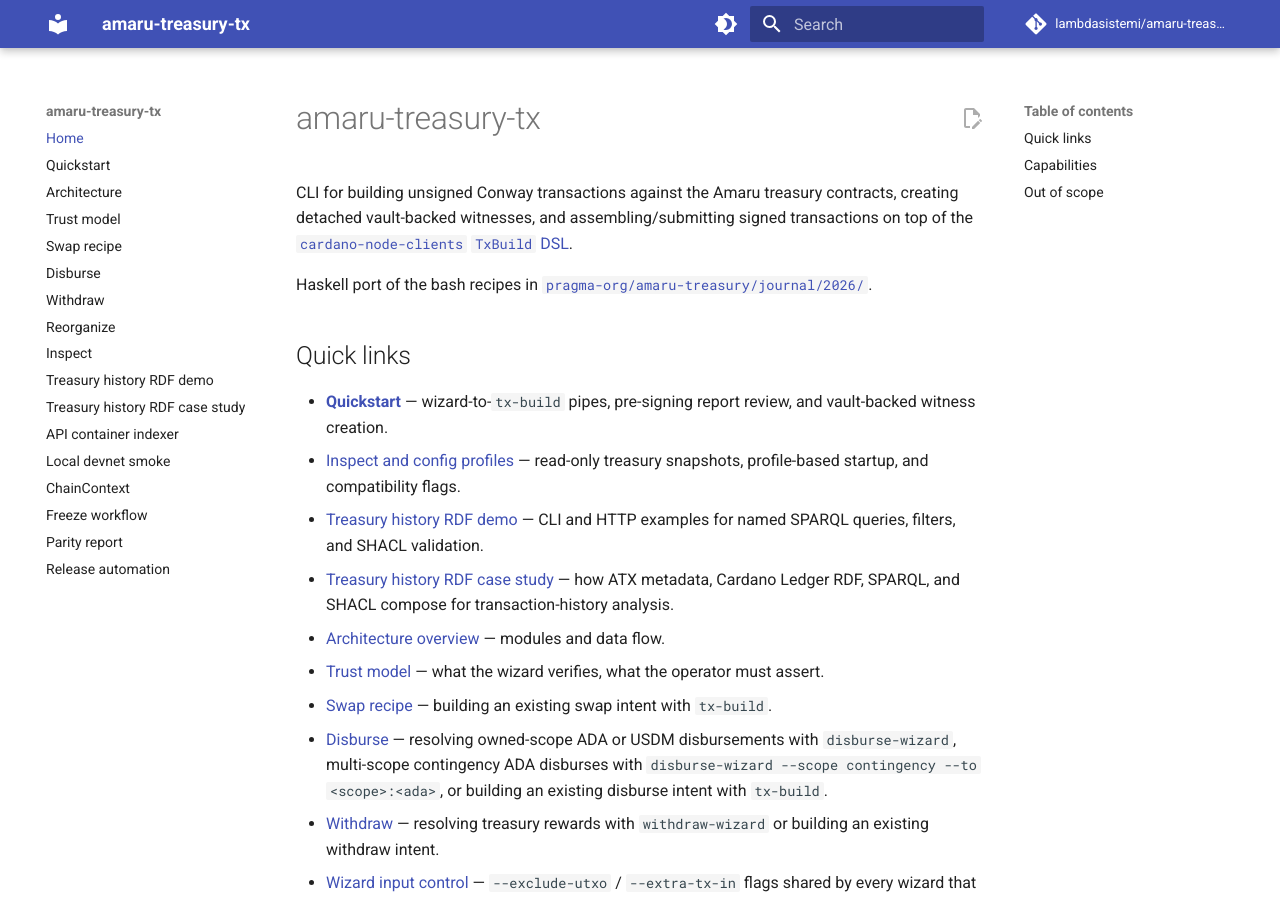
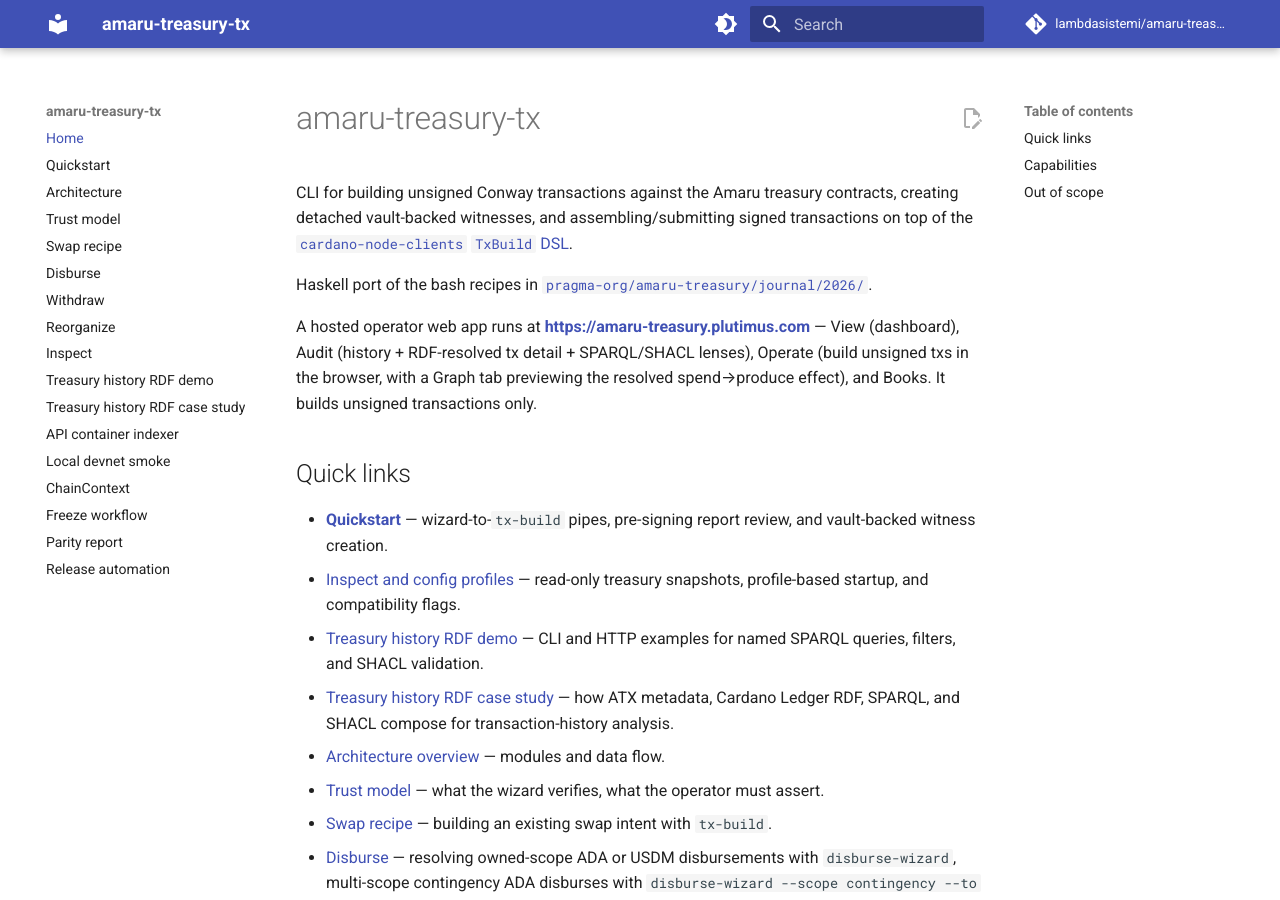
Before and after one commit to lambdasistemi/amaru-treasury-tx, an MkDocs documentation site: the page built from docs/index.md, in a window 1280 px wide and 900 px high. Built offline with MkDocs 1.6.1 and Material for MkDocs 9.7.7, drawn with Linux system fonts in a browser that asks for light colours; comment, search, counter and statistics services are not loaded.

Commit message:
docs: link the live operator UI (amaru-treasury.plutimus.com)
The hosted web app (View/Audit/Operate/Books, backed by
amaru-treasury-tx-api) was only referenced incidentally in one technical
doc. Add a prominent 'Live operator UI' section to the README + a pointer
on the docs landing page.

```diff
--- a/docs/index.md
+++ b/docs/index.md
@@ -7,6 +7,12 @@
 
 Haskell port of the bash recipes in
 [`pragma-org/amaru-treasury/journal/2026/`][recipes].
+
+A hosted operator web app runs at
+**<https://amaru-treasury.plutimus.com>** — View (dashboard), Audit
+(history + RDF-resolved tx detail + SPARQL/SHACL lenses), Operate (build
+unsigned txs in the browser, with a Graph tab previewing the resolved
+spend→produce effect), and Books. It builds unsigned transactions only.
 
 ## Quick links
 
```
Also changed, not shown: README.md (+19 -0 lines).
